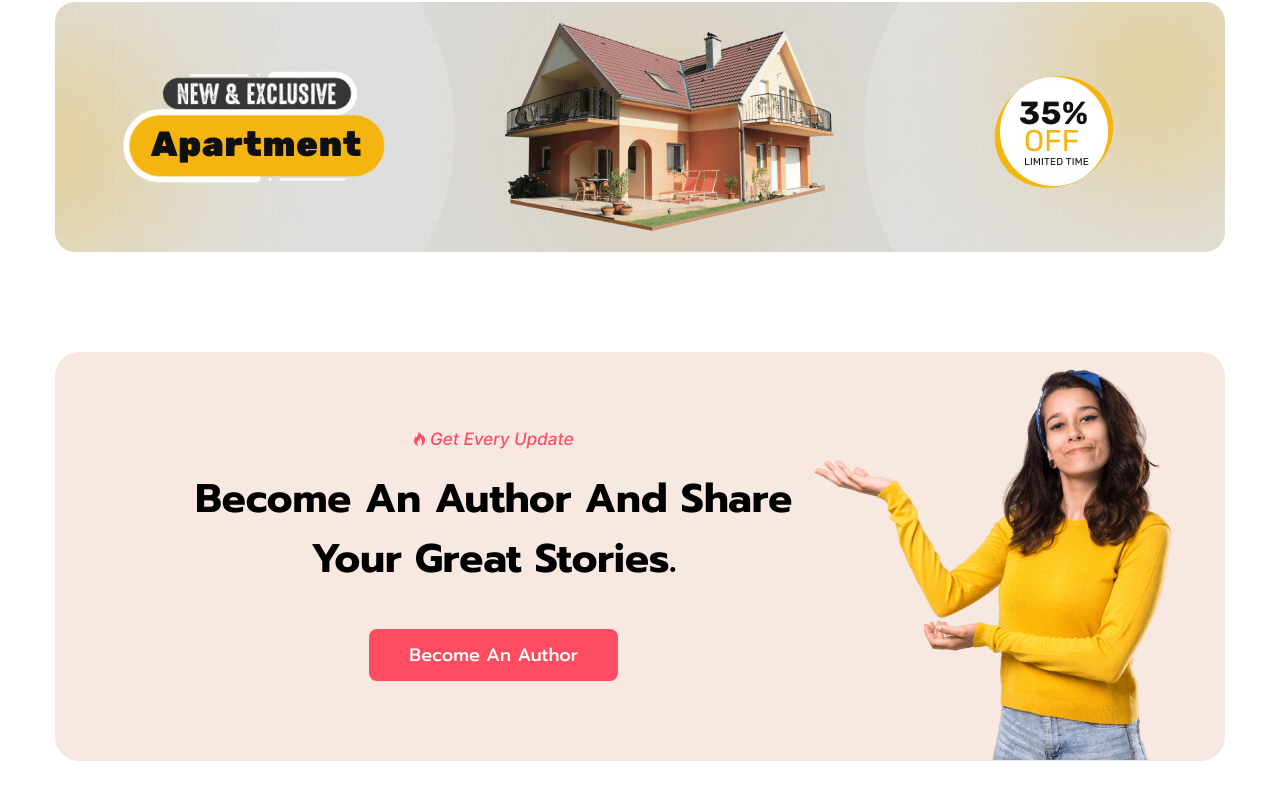
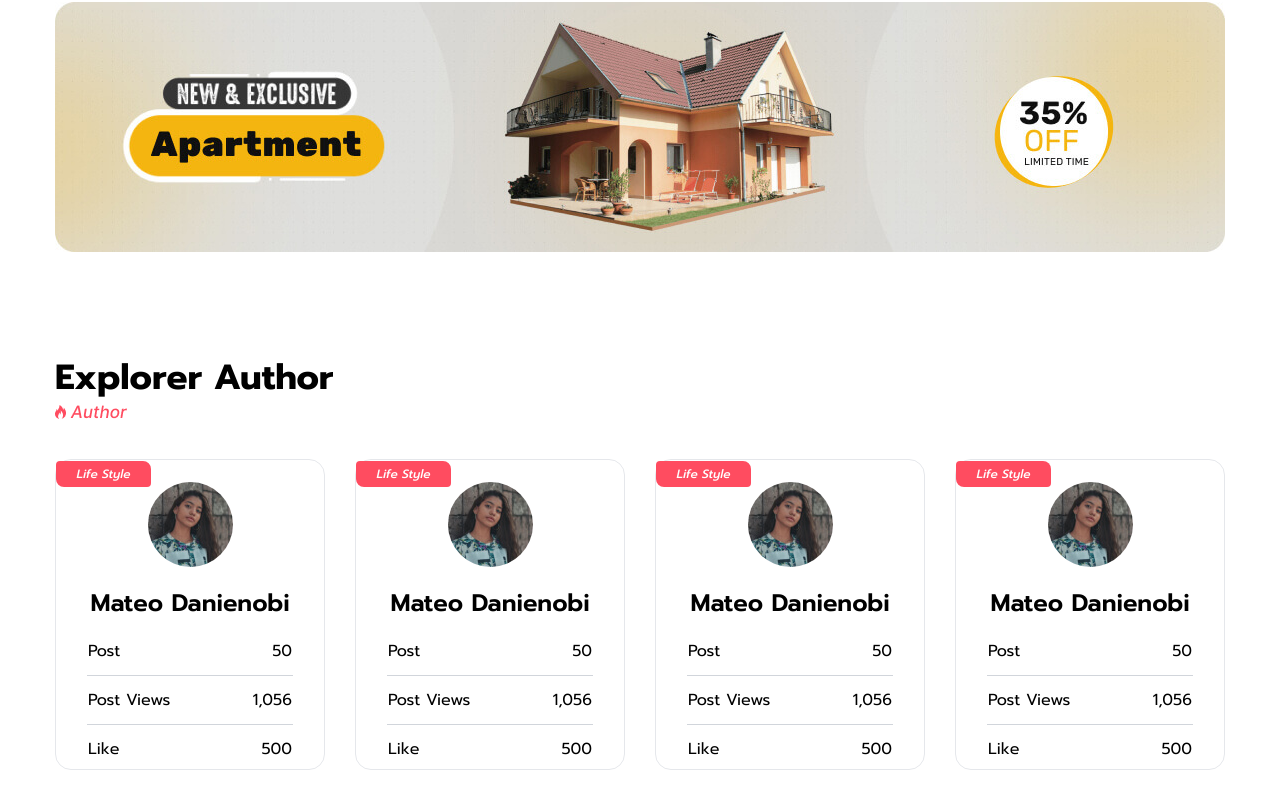
Before and after one commit to shoriful-dev/BlogXton, a React (Vite) app: page / in a window 1280 px wide. Shown: the part 1960-2768 px from the top of the page. Built offline with nearby package versions, Linux system fonts and the light colour scheme.

Commit message:
ExplorerAuther section Done

```diff
--- /dev/null
+++ b/src/components/ExplorerAutherCart.tsx
@@ -0,0 +1,69 @@
+import React from 'react';
+import Container from './Container';
+import Image from './Image';
+import ExplorerAutherHoverCart from './ExplorerAutherHoverCart';
+
+interface ExplorerAutherCartProps {
+  className?: string;
+  btnText: string;
+  imgSrc: string;
+  text1: string;
+  text2: string;
+  text3: string;
+  text4: string;
+  text5: string;
+  text6: string
+}
+
+const ExplorerAutherCart: React.FC<ExplorerAutherCartProps> = ({
+  btnText,
+  imgSrc,
+  text1,
+  text2,
+  text3,
+  text4,
+  text5,
+  text6,
+}) => {
+  return (
+    <>
+      <Container>
+        <div className="w-[270px] h-[311px] border rounded-2xl mb-24">
+          <button
+            className="font-Prompt italic w-[95px]
+            h-[26px] bg-red text-white text-xs font-medium rounded-tl rounded-br rounded-lg"
+          >
+            {btnText}
+          </button>
+          <div className="flex justify-center pt-o">
+            <Image src={imgSrc} className="rounded-full mt-[-5px]" />
+          </div>
+          <h3 className="text-2xl font-semibold font-Prompt text-center pt-5">
+            Mateo Danienobi
+          </h3>
+          <div className="pt-5 relative group">
+            <div className="flex justify-between px-8">
+              <p className="font-Prompt">{text1}</p>
+              <p className="font-Prompt">{text2}</p>
+            </div>
+            <div className="w-[77%] h-[1px] mx-auto my-3 bg-gray-300"></div>
+            <div className="flex justify-between px-8">
+              <p className="font-Prompt">{text3}</p>
+              <p className="font-Prompt">{text4}</p>
+            </div>
+            <div className="w-[77%] h-[1px] mx-auto my-3 bg-gray-300"></div>
+            <div className="flex justify-between px-8">
+              <p className="font-Prompt">{text5}</p>
+              <p className="font-Prompt">{text6}</p>
+            </div>
+            <div className="absolute left-0 bottom-[-100px] opacity-0 group-hover:opacity-100 group-hover:bottom-[-10px] group-hover:bg-white duration-500">
+              <ExplorerAutherHoverCart />
+            </div>
+          </div>
+        </div>
+      </Container>
+    </>
+  );
+};
+
+export default ExplorerAutherCart;
--- /dev/null
+++ b/src/components/ExplorerAutherHoverCart.tsx
@@ -0,0 +1,92 @@
+import React from 'react';
+import { BsInstagram, BsTwitter } from 'react-icons/bs';
+import { FaFacebook } from 'react-icons/fa6';
+
+interface ExplorerAutherHoverCartProps {
+  className?: string
+}
+
+const ExplorerAutherHoverCart: React.FC<ExplorerAutherHoverCartProps> = () => {
+  return (
+    <>
+        <div className="w-[260px] h-[311px] p-6 space-y-10">
+          <div className="space-y-5">
+            {/* Facebook */}
+            <div className="flex items-center justify-between group cursor-pointer">
+              <div className="flex items-center gap-2">
+                <div className="bg-black transition-colors p-2 rounded-full">
+                  <FaFacebook className="w-4 h-4 text-white" />
+                </div>
+                <span className="text-sm font-medium text-gray-600 hover:underline">
+                  FACEBOOK
+                </span>
+              </div>
+              <span className="text-sm text-gray-900">
+                3.5K Like
+              </span>
+            </div>
+
+            {/* Twitter */}
+            <div className="flex items-center justify-between group cursor-pointer">
+              <div className="flex items-center gap-2">
+                <div className="bg-black transition-colors p-2 rounded-full">
+                  <BsTwitter className="w-4 h-4 text-white" />
+                </div>
+                <span className="text-sm font-medium text-gray-600 hover:underline">
+                  TWITTER
+                </span>
+              </div>
+              <span className="text-sm text-gray-900">
+                60k Follower
+              </span>
+            </div>
+
+            {/* Pinterest */}
+            <div className="flex items-center justify-between group cursor-pointer">
+              <div className="flex items-center gap-2">
+                <div className="bg-black transition-colors p-2 rounded-full">
+                  <svg
+                    className="w-4 h-4 text-white"
+                    viewBox="0 0 24 24"
+                    fill="currentColor"
+                  >
+                    <path d="M12 0a12 12 0 0 0-4.37 23.17c-.1-.937-.2-2.38.043-3.41.217-.937 1.407-5.965 1.407-5.965s-.36-.72-.36-1.78c0-1.67.97-2.916 2.173-2.916 1.024 0 1.518.769 1.518 1.688 0 1.03-.653 2.567-.992 3.992-.283 1.195.598 2.169 1.777 2.169 2.133 0 3.772-2.25 3.772-5.495 0-2.873-2.064-4.882-5.013-4.882-3.414 0-5.418 2.562-5.418 5.208 0 1.031.397 2.137.893 2.739.098.119.112.223.083.345-.091.379-.293 1.194-.333 1.361-.053.219-.174.265-.402.16-1.499-.698-2.436-2.889-2.436-4.649 0-3.785 2.75-7.262 7.929-7.262 4.163 0 7.398 2.967 7.398 6.931 0 4.136-2.607 7.464-6.227 7.464-1.216 0-2.359-.631-2.75-1.378l-.748 2.853c-.271 1.043-1.002 2.35-1.492 3.146A12 12 0 1 0 12 0" />
+                  </svg>
+                </div>
+                <span className="text-sm font-medium text-gray-600 hover:underline">
+                  PINTEREST
+                </span>
+              </div>
+              <span className="text-sm text-gray-900">
+                25k Follower
+              </span>
+            </div>
+
+            {/* Instagram */}
+            <div className="flex items-center justify-between group cursor-pointer">
+              <div className="flex items-center gap-2">
+                <div className="bg-black transition-colors p-2 rounded-full">
+                  <BsInstagram className="w-4 h-4 text-white" />
+                </div>
+                <span className="text-sm font-medium text-gray-600 hover:underline">
+                  INSTAGRAM
+                </span>
+              </div>
+              <span className="text-sm text-gray-900">
+                75k Follower
+              </span>
+            </div>
+          </div>
+
+          {/* View Details Button */}
+          <div className="flex justify-center">
+            <button className="text-[#FF4E64] hover:text-[#ff3551] transition-colors text-sm font-medium hover:underline">
+              View Details →
+            </button>
+          </div>
+        </div>
+    </>
+  );
+}
+
+export default ExplorerAutherHoverCart;
--- /dev/null
+++ b/src/layouts/ExplorerAuthor.tsx
@@ -0,0 +1,75 @@
+import React from 'react';
+import Container from '../components/Container';
+import Image from '../components/Image';
+import Auther from '../assets/auther.png';
+import ExplorerAutherCart from '../components/ExplorerAutherCart';
+import AutherImage from '../assets/auther1.png';
+
+const ExplorerAuthor: React.FC = () => {
+  return (
+    <>
+      <Container>
+        <section>
+          <div className="">
+            <h3 className="text-[35px] font-bold font-Prompt">
+              Explorer Author
+            </h3>
+            <Image src={Auther} className="mb-10" />
+          </div>
+          <div className="flex justify-between">
+          <div className="">
+            <ExplorerAutherCart
+              btnText={'Life Style'}
+              imgSrc={AutherImage}
+              text1="Post"
+              text2="50"
+              text3="Post Views"
+              text4="1,056"
+              text5="Like"
+              text6="500"
+            />
+          </div>
+          <div className="">
+            <ExplorerAutherCart
+              btnText={'Life Style'}
+              imgSrc={AutherImage}
+              text1="Post"
+              text2="50"
+              text3="Post Views"
+              text4="1,056"
+              text5="Like"
+              text6="500"
+            />
+          </div>
+          <div className="">
+            <ExplorerAutherCart
+              btnText={'Life Style'}
+              imgSrc={AutherImage}
+              text1="Post"
+              text2="50"
+              text3="Post Views"
+              text4="1,056"
+              text5="Like"
+              text6="500"
+            />
+          </div>
+          <div className="">
+            <ExplorerAutherCart
+              btnText={'Life Style'}
+              imgSrc={AutherImage}
+              text1="Post"
+              text2="50"
+              text3="Post Views"
+              text4="1,056"
+              text5="Like"
+              text6="500"
+            />
+          </div>
+          </div>
+        </section>
+      </Container>
+    </>
+  );
+}
+
+export default ExplorerAuthor;
--- a/src/pages/Home.tsx
+++ b/src/pages/Home.tsx
@@ -1,5 +1,6 @@
 import Banner from "../layouts/Banner";
 import EntireTopic from "../layouts/EntireTopic";
+import ExplorerAuthor from "../layouts/ExplorerAuthor";
 import LatestArticle from "../layouts/LatestArticle";
 import Offer from "../layouts/Offer";
 import UpdatePart from "../layouts/UpdatePart";
@@ -12,6 +13,7 @@ const Home = () => {
     <EntireTopic />
     <LatestArticle />
     <Offer />
+    <ExplorerAuthor />
     <UpdatePart />
     </>
   )
```
Also changed, not shown: src/assets/auther.png (added), src/assets/auther1.png (renamed from src/assets/banner1 (43).jpg).
